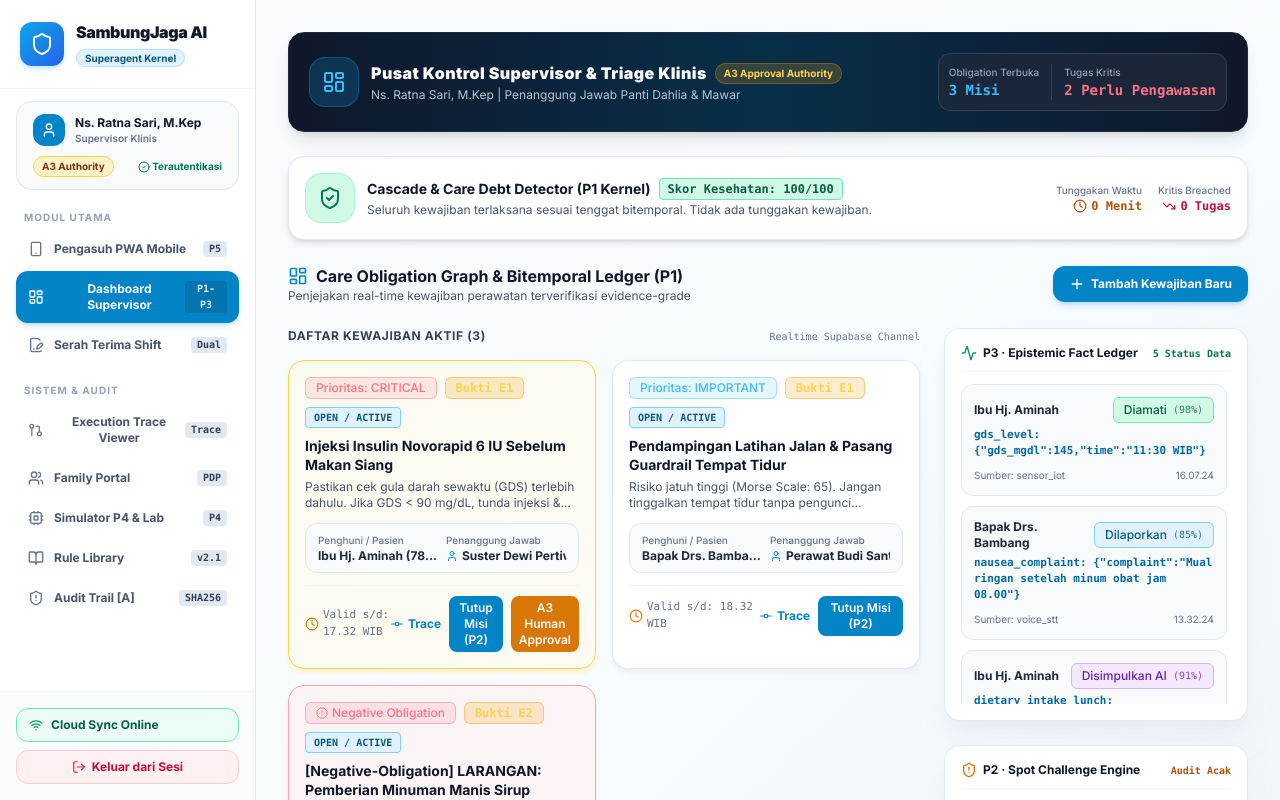
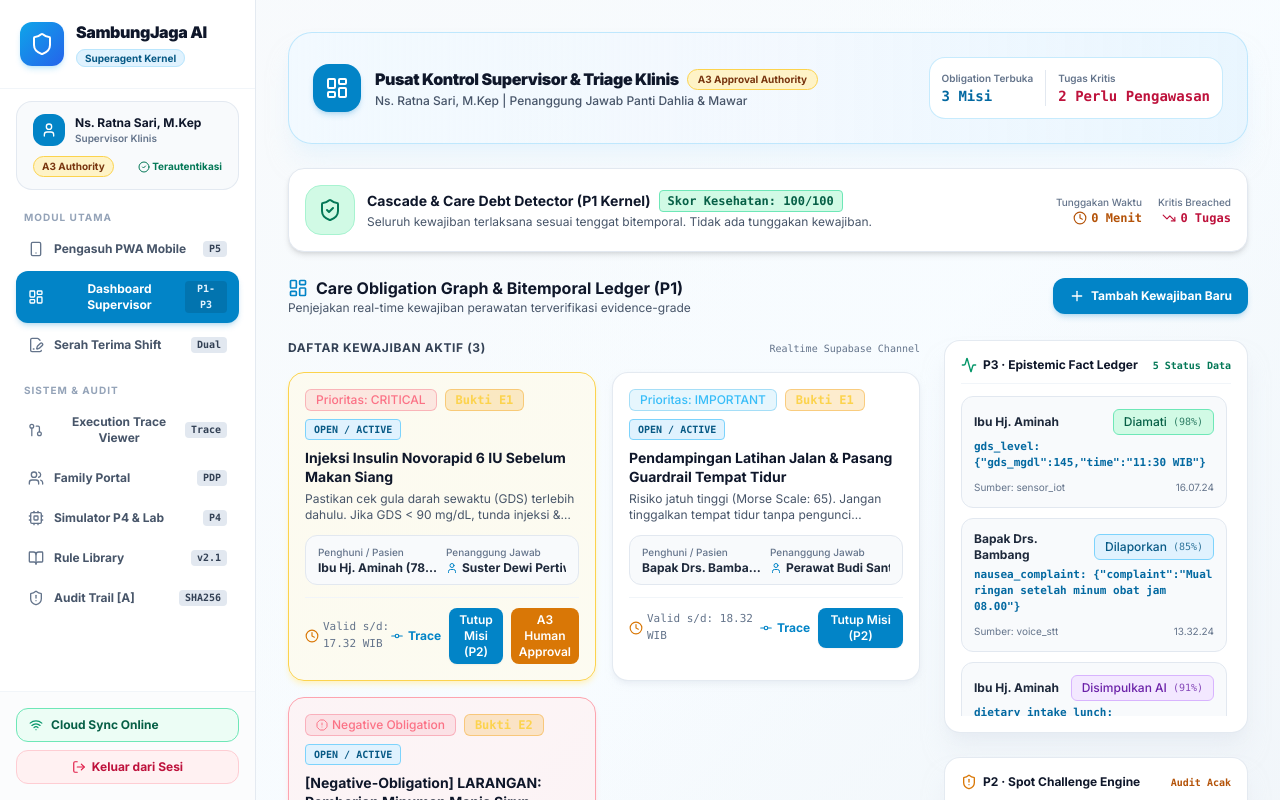
Before and after one commit to s1informatika11s25007-maker/SambungJaga, a React (Vite) app: page / in a window 1280 px wide. Both pictures are taken after a click on the button "Pelajari Lebih Lanjut". Shown: the top 800 px of the page. Built offline with nearby package versions, Linux system fonts and the light colour scheme.

Commit message:
style: unify workspace header theme to 100% match clean light Landing Page palette

```diff
--- a/src/components/layout/RoleWorkspaceHeader.jsx
+++ b/src/components/layout/RoleWorkspaceHeader.jsx
@@ -1,6 +1,5 @@
 import React from 'react';
-import { Smartphone, LayoutDashboard, Users, Cpu, ShieldCheck, Clock, AlertTriangle, UserCheck, Heart, Sparkles, Award } from 'lucide-react';
-import { ACTORS } from '../../types/architecture';
+import { Smartphone, LayoutDashboard, Heart, Cpu, ShieldCheck } from 'lucide-react';
 
 export default function RoleWorkspaceHeader({ activeRole, obligations, epistemicFacts, staff }) {
   const openObsCount = obligations.filter(o => o.status !== 'verified_closed').length;
@@ -8,33 +7,33 @@ export default function RoleWorkspaceHeader({ activeRole, obligations, epistemic
 
   if (activeRole === 'caregiver') {
     return (
-      <div className="bg-gradient-to-r from-sky-600 via-blue-600 to-indigo-700 text-white rounded-2xl p-5 shadow-lg space-y-2">
-        <div className="flex flex-col sm:flex-row sm:items-center justify-between gap-3">
-          <div className="flex items-center space-x-3">
-            <div className="p-3 bg-white/10 backdrop-blur-md rounded-2xl border border-white/20">
-              <Smartphone className="w-6 h-6 text-sky-200" />
+      <div className="bg-gradient-to-r from-sky-50/80 via-blue-50/50 to-sky-100/60 border border-sky-200/90 text-slate-900 rounded-3xl p-6 shadow-xl shadow-sky-100/50 space-y-2 w-full">
+        <div className="flex flex-col sm:flex-row sm:items-center justify-between gap-4">
+          <div className="flex items-center space-x-3.5">
+            <div className="p-3 bg-sky-600 text-white rounded-2xl shadow-md shadow-sky-600/20">
+              <Smartphone className="w-6 h-6" />
             </div>
             <div>
               <div className="flex items-center space-x-2">
-                <h2 className="text-base font-black tracking-wide">Workspace Pengasuh Mobile (Shift Pagi)</h2>
-                <span className="text-[10px] bg-emerald-400/20 text-emerald-200 px-2 py-0.5 rounded-full border border-emerald-400/30 font-bold">
+                <h2 className="text-base font-black text-slate-900 tracking-tight">Workspace Pengasuh Mobile (Shift Pagi)</h2>
+                <span className="text-[10px] bg-emerald-100 text-emerald-800 px-2.5 py-0.5 rounded-full border border-emerald-300 font-bold">
                   On Duty
                 </span>
               </div>
-              <p className="text-xs text-sky-100 opacity-90 mt-0.5">
+              <p className="text-xs text-slate-600 font-medium mt-0.5">
                 Suster Dewi Pertiwi, Amd.Kep | Jadwal Shift: 07:00 – 15:00 WIB
               </p>
             </div>
           </div>
 
-          <div className="flex items-center space-x-3 text-xs bg-black/20 p-2.5 rounded-xl border border-white/10 shrink-0">
+          <div className="flex items-center space-x-3 text-xs bg-white p-3 rounded-2xl border border-sky-200/80 shadow-xs shrink-0">
             <div>
-              <span className="text-[10px] text-sky-200 block font-medium">Tugas Anda Aktif</span>
-              <span className="font-mono font-bold text-amber-300 text-sm">2 Obligation Hari Ini</span>
+              <span className="text-[10px] text-slate-500 block font-semibold">Tugas Aktif</span>
+              <span className="font-mono font-black text-amber-700 text-sm">2 Obligation Hari Ini</span>
             </div>
-            <div className="border-l border-white/20 pl-3">
-              <span className="text-[10px] text-sky-200 block font-medium">PWA Offline Ledger</span>
-              <span className="font-mono font-bold text-emerald-300 text-xs">P5 Hash Ready</span>
+            <div className="border-l border-slate-200 pl-3">
+              <span className="text-[10px] text-slate-500 block font-semibold">PWA Offline Ledger</span>
+              <span className="font-mono font-bold text-emerald-700 text-xs">P5 Hash Ready</span>
             </div>
           </div>
         </div>
@@ -44,33 +43,33 @@ export default function RoleWorkspaceHeader({ activeRole, obligations, epistemic
 
   if (activeRole === 'supervisor') {
     return (
-      <div className="bg-gradient-to-r from-slate-900 via-sky-950 to-slate-900 text-white rounded-2xl p-5 shadow-lg border border-slate-800 space-y-2">
-        <div className="flex flex-col sm:flex-row sm:items-center justify-between gap-3">
-          <div className="flex items-center space-x-3">
-            <div className="p-3 bg-sky-500/20 text-sky-400 rounded-2xl border border-sky-500/30">
+      <div className="bg-gradient-to-r from-sky-50/80 via-blue-50/50 to-sky-100/60 border border-sky-200/90 text-slate-900 rounded-3xl p-6 shadow-xl shadow-sky-100/50 space-y-2 w-full">
+        <div className="flex flex-col sm:flex-row sm:items-center justify-between gap-4">
+          <div className="flex items-center space-x-3.5">
+            <div className="p-3 bg-sky-600 text-white rounded-2xl shadow-md shadow-sky-600/20">
               <LayoutDashboard className="w-6 h-6" />
             </div>
             <div>
               <div className="flex items-center space-x-2">
-                <h2 className="text-base font-black tracking-wide">Pusat Kontrol Supervisor & Triage Klinis</h2>
-                <span className="text-[10px] bg-amber-500/20 text-amber-300 px-2 py-0.5 rounded-full border border-amber-500/30 font-bold">
+                <h2 className="text-base font-black text-slate-900 tracking-tight">Pusat Kontrol Supervisor & Triage Klinis</h2>
+                <span className="text-[10px] bg-amber-100 text-amber-900 px-2.5 py-0.5 rounded-full border border-amber-300 font-bold">
                   A3 Approval Authority
                 </span>
               </div>
-              <p className="text-xs text-slate-300 opacity-90 mt-0.5">
+              <p className="text-xs text-slate-600 font-medium mt-0.5">
                 Ns. Ratna Sari, M.Kep | Penanggung Jawab Panti Dahlia & Mawar
               </p>
             </div>
           </div>
 
-          <div className="flex items-center space-x-3 text-xs bg-slate-800/80 p-2.5 rounded-xl border border-slate-700 shrink-0">
+          <div className="flex items-center space-x-3 text-xs bg-white p-3 rounded-2xl border border-sky-200/80 shadow-xs shrink-0">
             <div>
-              <span className="text-[10px] text-slate-400 block font-medium">Obligation Terbuka</span>
-              <span className="font-mono font-bold text-sky-400 text-sm">{openObsCount} Misi</span>
+              <span className="text-[10px] text-slate-500 block font-semibold">Obligation Terbuka</span>
+              <span className="font-mono font-black text-sky-700 text-sm">{openObsCount} Misi</span>
             </div>
-            <div className="border-l border-slate-700 pl-3">
-              <span className="text-[10px] text-slate-400 block font-medium">Tugas Kritis</span>
-              <span className="font-mono font-bold text-rose-400 text-sm">{criticalObsCount} Perlu Pengawasan</span>
+            <div className="border-l border-slate-200 pl-3">
+              <span className="text-[10px] text-slate-500 block font-semibold">Tugas Kritis</span>
+              <span className="font-mono font-black text-rose-700 text-sm">{criticalObsCount} Perlu Pengawasan</span>
             </div>
           </div>
         </div>
@@ -80,29 +79,29 @@ export default function RoleWorkspaceHeader({ activeRole, obligations, epistemic
 
   if (activeRole === 'family') {
     return (
-      <div className="bg-gradient-to-r from-purple-700 via-rose-600 to-pink-700 text-white rounded-2xl p-5 shadow-lg space-y-2">
-        <div className="flex flex-col sm:flex-row sm:items-center justify-between gap-3">
-          <div className="flex items-center space-x-3">
-            <div className="p-3 bg-white/10 backdrop-blur-md rounded-2xl border border-white/20">
-              <Heart className="w-6 h-6 text-pink-200" />
+      <div className="bg-gradient-to-r from-rose-50/80 via-pink-50/50 to-purple-50/60 border border-pink-200/90 text-slate-900 rounded-3xl p-6 shadow-xl shadow-pink-100/50 space-y-2 w-full">
+        <div className="flex flex-col sm:flex-row sm:items-center justify-between gap-4">
+          <div className="flex items-center space-x-3.5">
+            <div className="p-3 bg-rose-600 text-white rounded-2xl shadow-md shadow-rose-600/20">
+              <Heart className="w-6 h-6 fill-white" />
             </div>
             <div>
               <div className="flex items-center space-x-2">
-                <h2 className="text-base font-black tracking-wide">Portal Wali & Keluarga Pasien</h2>
-                <span className="text-[10px] bg-white/20 text-white px-2 py-0.5 rounded-full border border-white/30 font-bold">
+                <h2 className="text-base font-black text-slate-900 tracking-tight">Portal Wali & Keluarga Pasien</h2>
+                <span className="text-[10px] bg-purple-100 text-purple-900 px-2.5 py-0.5 rounded-full border border-purple-300 font-bold">
                   PDP Consent Active
                 </span>
               </div>
-              <p className="text-xs text-pink-100 opacity-90 mt-0.5">
+              <p className="text-xs text-slate-600 font-medium mt-0.5">
                 Wali Pasien: Ibu Hj. Aminah (Kamar 102 — Dahlia)
               </p>
             </div>
           </div>
 
-          <div className="flex items-center space-x-3 text-xs bg-black/20 p-2.5 rounded-xl border border-white/10 shrink-0">
+          <div className="flex items-center space-x-3 text-xs bg-white p-3 rounded-2xl border border-pink-200/80 shadow-xs shrink-0">
             <div>
-              <span className="text-[10px] text-pink-200 block font-medium">Status Kesehatan</span>
-              <span className="font-mono font-bold text-emerald-300 text-xs">Stabil & Terawat Baik</span>
+              <span className="text-[10px] text-slate-500 block font-semibold">Status Kesehatan</span>
+              <span className="font-mono font-black text-emerald-700 text-xs">Stabil & Terawat Baik</span>
             </div>
           </div>
         </div>
@@ -112,29 +111,29 @@ export default function RoleWorkspaceHeader({ activeRole, obligations, epistemic
 
   // Admin HR
   return (
-    <div className="bg-gradient-to-r from-amber-600 via-orange-600 to-indigo-800 text-white rounded-2xl p-5 shadow-lg space-y-2">
-      <div className="flex flex-col sm:flex-row sm:items-center justify-between gap-3">
-        <div className="flex items-center space-x-3">
-          <div className="p-3 bg-white/10 backdrop-blur-md rounded-2xl border border-white/20">
-            <Cpu className="w-6 h-6 text-amber-200" />
+    <div className="bg-gradient-to-r from-amber-50/80 via-orange-50/50 to-indigo-50/60 border border-amber-200/90 text-slate-900 rounded-3xl p-6 shadow-xl shadow-amber-100/50 space-y-2 w-full">
+      <div className="flex flex-col sm:flex-row sm:items-center justify-between gap-4">
+        <div className="flex items-center space-x-3.5">
+          <div className="p-3 bg-amber-600 text-white rounded-2xl shadow-md shadow-amber-600/20">
+            <Cpu className="w-6 h-6" />
           </div>
           <div>
             <div className="flex items-center space-x-2">
-              <h2 className="text-base font-black tracking-wide">Konsol Administrasi Panti & Manajemen SDM</h2>
-              <span className="text-[10px] bg-amber-300/20 text-amber-100 px-2 py-0.5 rounded-full border border-amber-300/30 font-bold">
+              <h2 className="text-base font-black text-slate-900 tracking-tight">Konsol Administrasi Panti & Manajemen SDM</h2>
+              <span className="text-[10px] bg-indigo-100 text-indigo-900 px-2.5 py-0.5 rounded-full border border-indigo-300 font-bold">
                 P4 Simulator Active
               </span>
             </div>
-            <p className="text-xs text-amber-100 opacity-90 mt-0.5">
+            <p className="text-xs text-slate-600 font-medium mt-0.5">
               Admin HR & Fasilitas Panti SambungJaga
             </p>
           </div>
         </div>
 
-        <div className="flex items-center space-x-3 text-xs bg-black/20 p-2.5 rounded-xl border border-white/10 shrink-0">
+        <div className="flex items-center space-x-3 text-xs bg-white p-3 rounded-2xl border border-amber-200/80 shadow-xs shrink-0">
           <div>
-            <span className="text-[10px] text-amber-200 block font-medium">Staf Aktif Duty</span>
-            <span className="font-mono font-bold text-white text-sm">{staff.length} Perawat</span>
+            <span className="text-[10px] text-slate-500 block font-semibold">Staf Aktif Duty</span>
+            <span className="font-mono font-black text-slate-900 text-sm">{staff.length} Perawat</span>
           </div>
         </div>
       </div>
```
